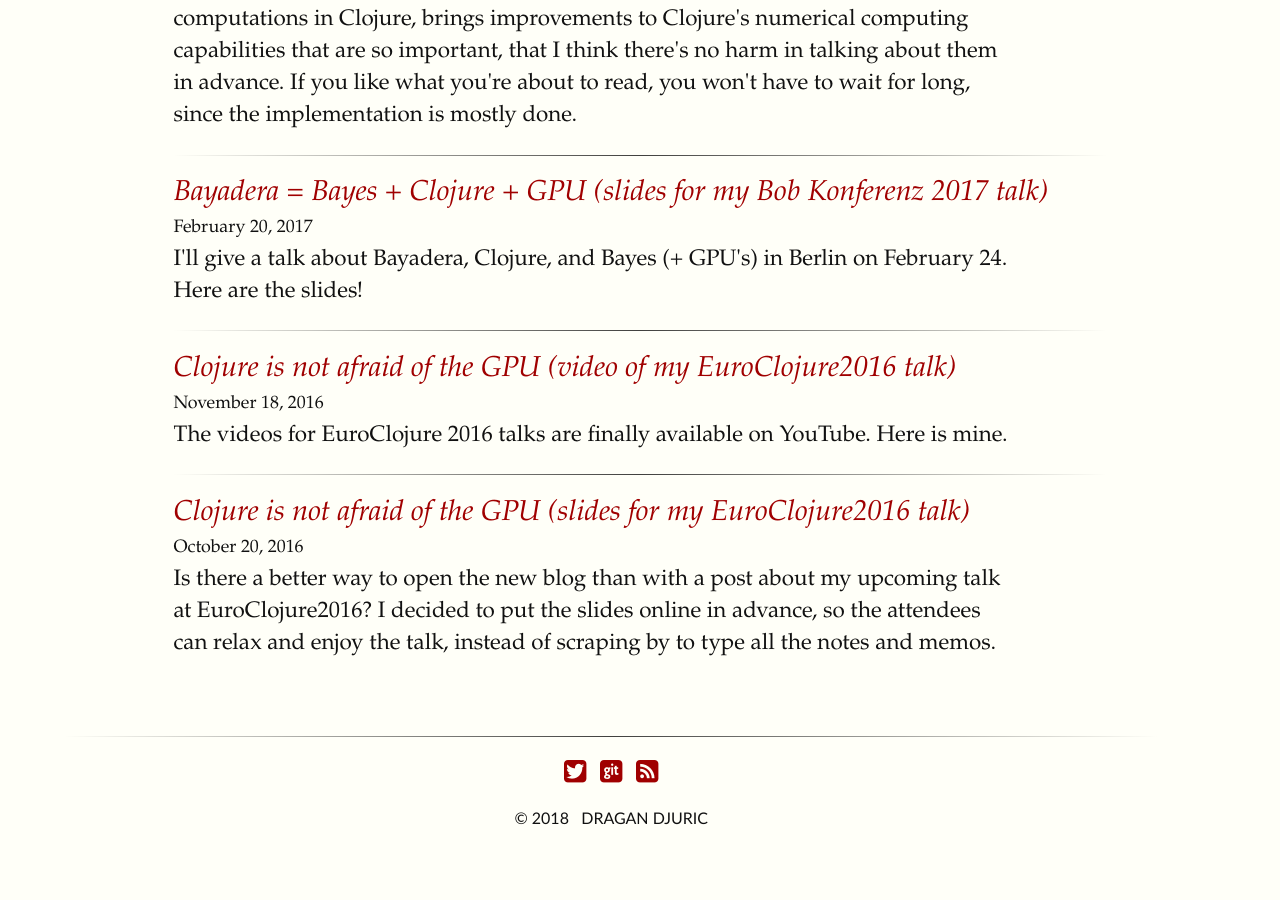
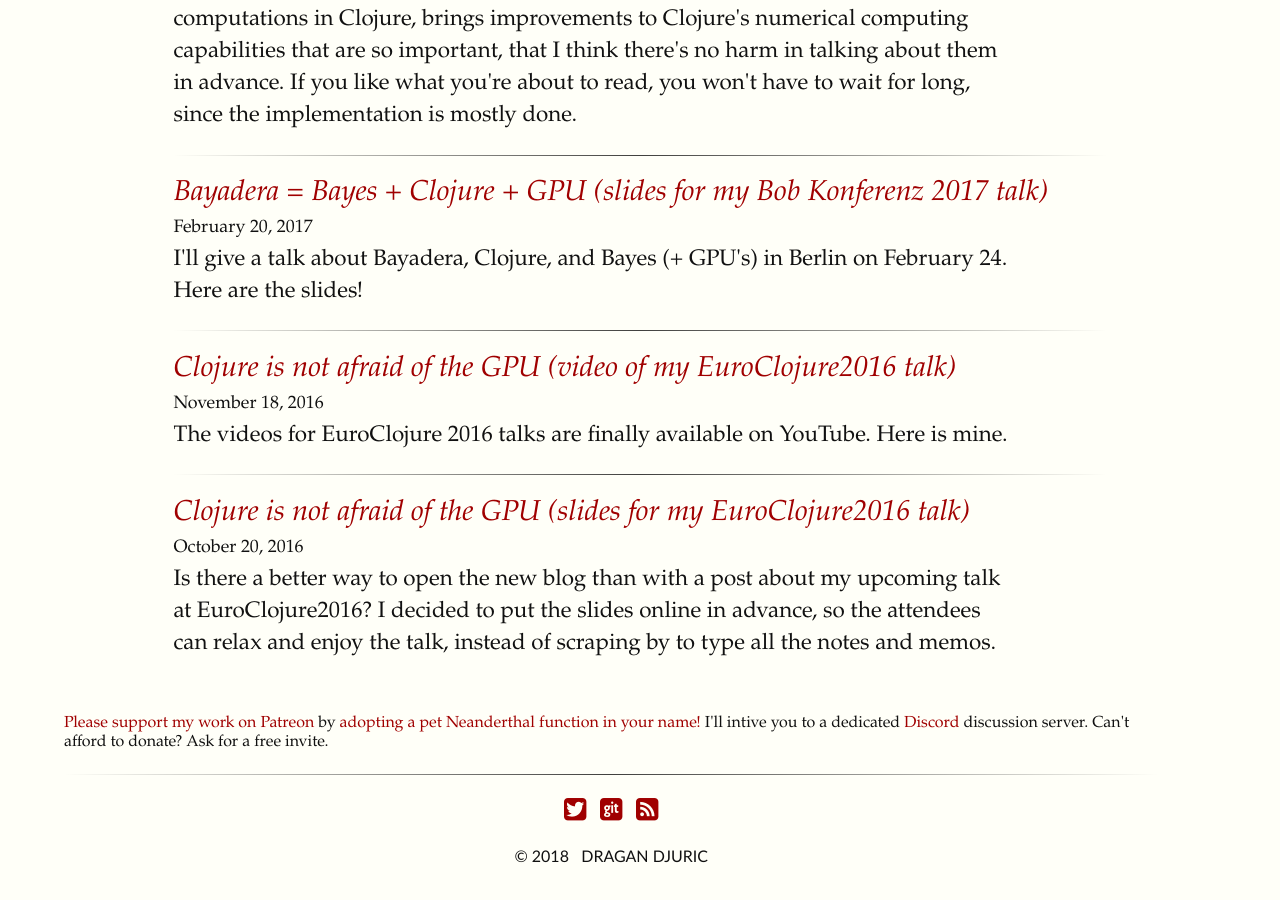
Before and after one commit to blueberry/blueberry.github.io, a Jekyll site: the page built from index.html, in a window 1280 px wide and 900 px high, scrolled down 7596 px. Built offline with Jekyll 4.4.1, drawn with Linux system fonts in a browser that asks for light colours; comment, search, counter and statistics services are not loaded; before the commit the page ends 8458 px from its top, so only the background shows below that.

Commit message:
Add patreon link to footer.

```diff
--- a/_includes/footer.html
+++ b/_includes/footer.html
@@ -1,4 +1,5 @@
 <footer>
+    <a href="https://patreon.com/draganrocks">Please support my work on Patreon</a> by <a href="https://dragan.rocks/articles/18/Patreon-Announcement-Adopt-a-Function">adopting a pet Neanderthal function in your name!</a> I'll intive you to a dedicated <a href="https://discordapp.com">Discord</a> discussion server. Can't afford to donate? Ask for a free invite.
   <hr class="slender">
   <ul class="footer-links">
       {% for entry in site.data.social %}
```
Also changed, not shown: 1 other file.
